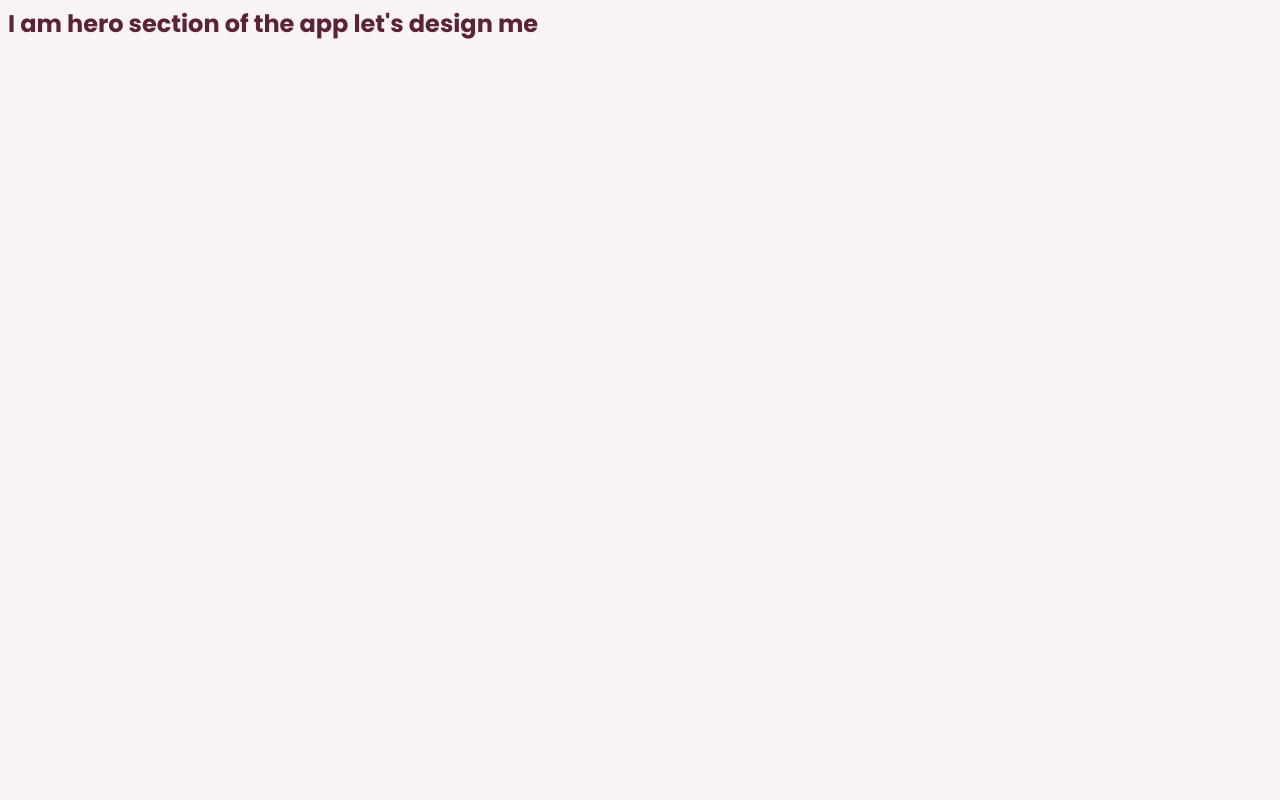
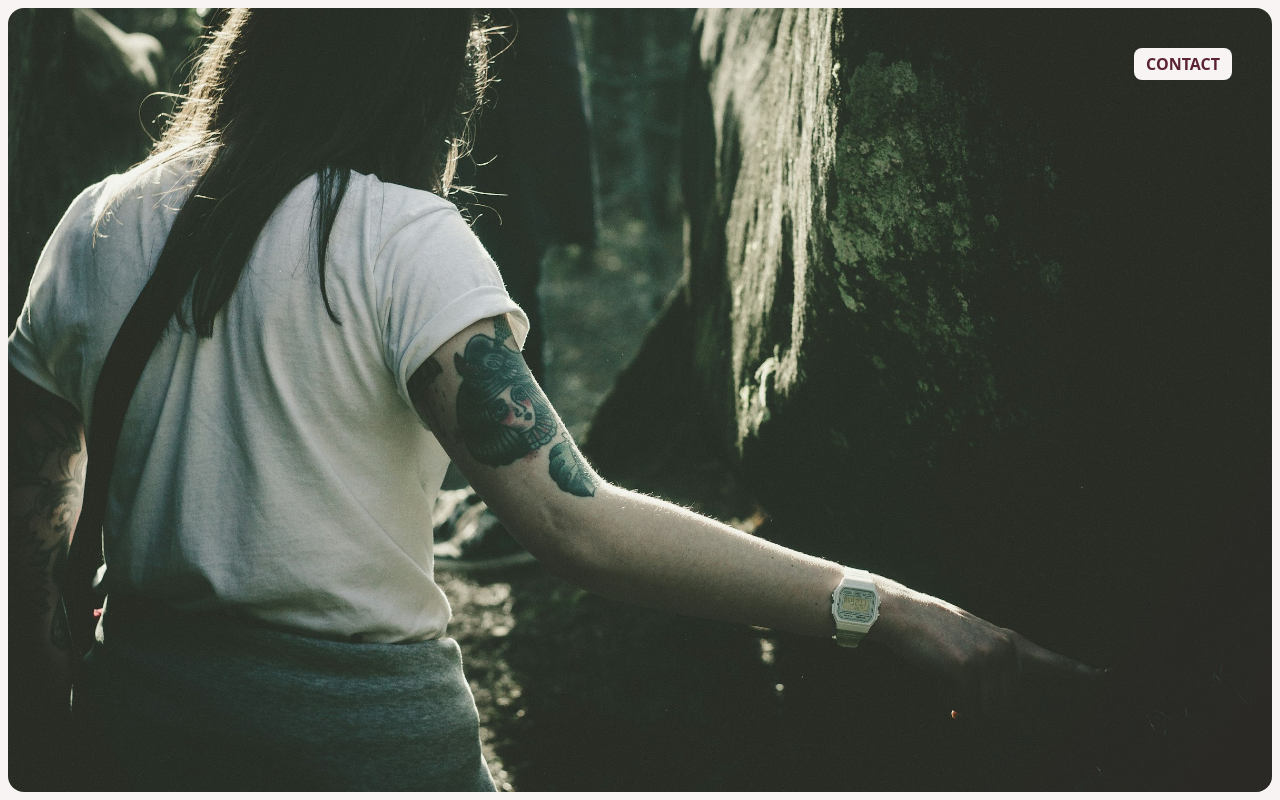
Before and after one commit to ashman02/tattoo-ui-ux, a React (Vite) app: page / in a window 1280 px wide. Built offline with nearby package versions, Linux system fonts and the light colour scheme.

Commit message:
hero section under contruction

```diff
--- a/src/components/Hero.tsx
+++ b/src/components/Hero.tsx
@@ -1,8 +1,14 @@
 const Hero = () => {
   return (
-    <div className='font-bold text-2xl font-body'>
-      I am hero section of the app let's design me
-    </div>
+    <section className="relative">
+      <div className="image-container w-full h-[98vh] relative">
+        <img src="/images/hero-image.jpg" alt="hero-section-image" className="w-full h-full rounded-2xl object-cover"/>
+        <div className="absolute w-full h-full bg-[linear-gradient(126deg,_rgba(8,8,8,0)_80%,_rgba(44,39,39,.6)_100%)] top-0 rounded-2xl"></div>
+      </div>
+      <div className="button absolute right-10 top-10">
+        <button className="font-semibold px-3 py-1 rounded-lg bg-background hover:bg-background-shade cursor-pointer">CONTACT</button>
+      </div>
+    </section>
   )
 }
 
--- a/src/index.css
+++ b/src/index.css
@@ -26,3 +26,13 @@ body {
     margin : 0px;
     padding : 0px;
 }
+
+/* Custom scrollbar styles */
+::-webkit-scrollbar {
+    width: 4px;
+}
+
+::-webkit-scrollbar-thumb {
+    background-color: var(--primary);
+    border-radius: 4px;
+}
```
